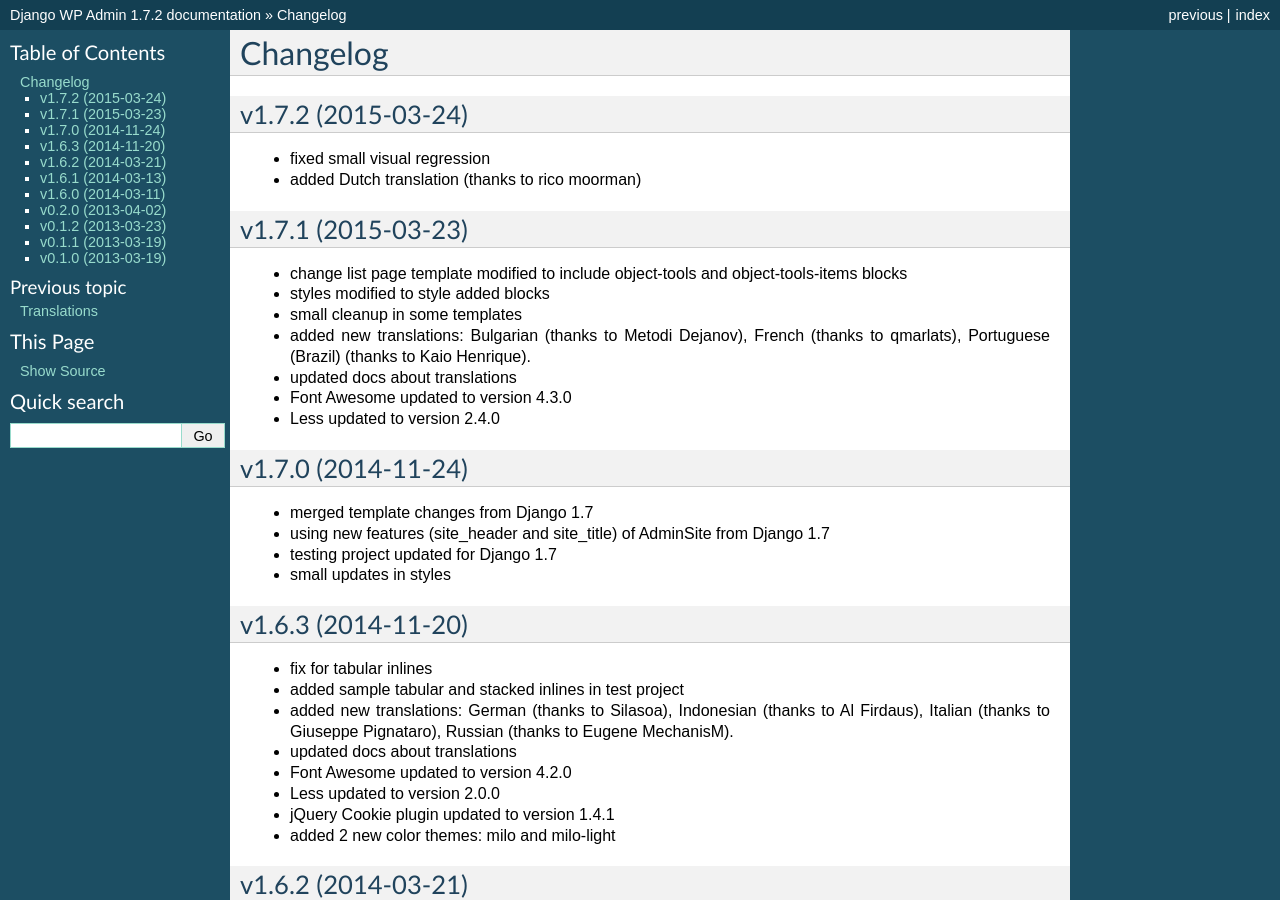
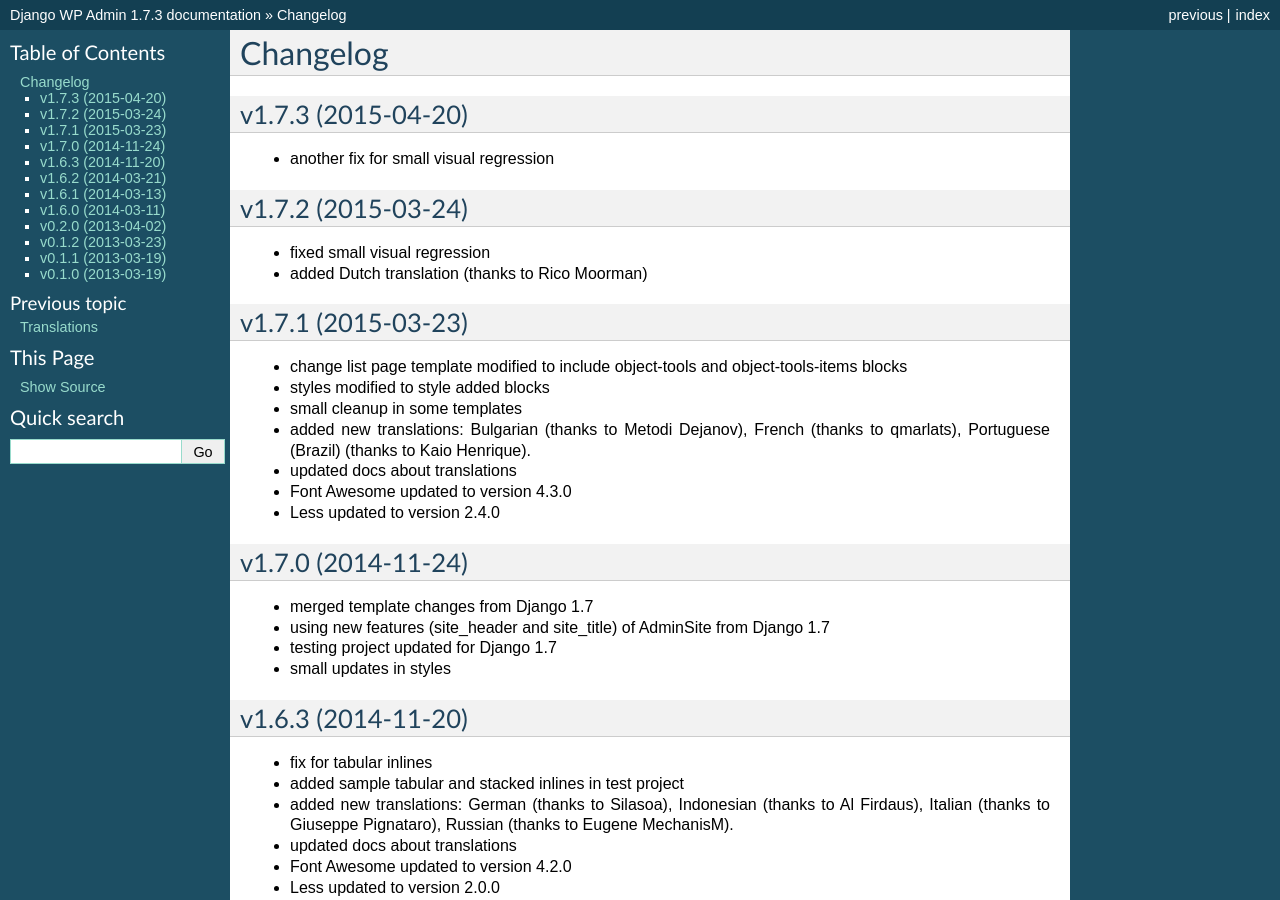
Before and after one commit to barszczmm/django-wpadmin, a Sphinx documentation site: the page built from docs/changelog.rst, in a window 1280 px wide and 900 px high. Built offline with Sphinx 7.4.7, drawn with Linux system fonts in a browser that asks for light colours; the version number could not be read and is left out; some of the changed text lies outside the part shown.

Commit message:
version 1.7.3

```diff
--- a/docs/changelog.rst
+++ b/docs/changelog.rst
@@ -1,12 +1,18 @@
 Changelog
 ---------
+
+
+v1.7.3 (2015-04-20)
+~~~~~~~~~~~~~~~~~~~
+
+* another fix for small visual regression
 
 
 v1.7.2 (2015-03-24)
 ~~~~~~~~~~~~~~~~~~~
 
 * fixed small visual regression
-* added Dutch translation (thanks to rico moorman)
+* added Dutch translation (thanks to Rico Moorman)
 
 
 v1.7.1 (2015-03-23)
--- a/wpadmin/__init__.py
+++ b/wpadmin/__init__.py
@@ -3,7 +3,7 @@
 administration panel which makes it look and behave more like WordPress
 administration panel.
 """
-VERSION = (1, 7, 2)
+VERSION = (1, 7, 3)
 
 try:
     from django import VERSION as DJANGO_VERSION
```
